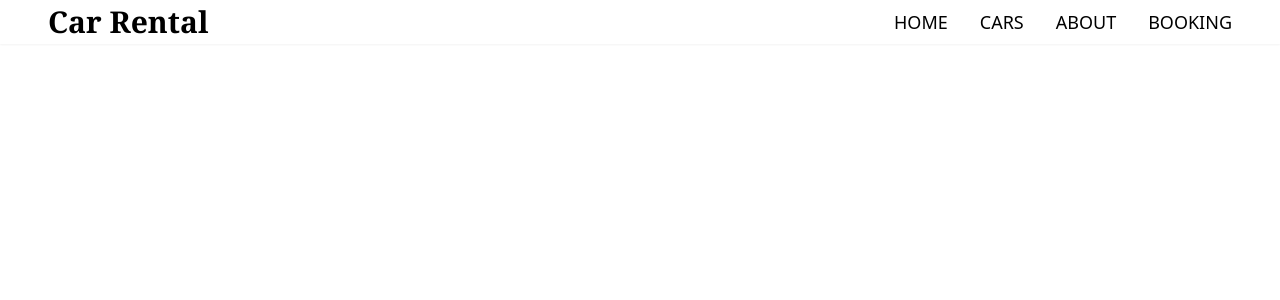
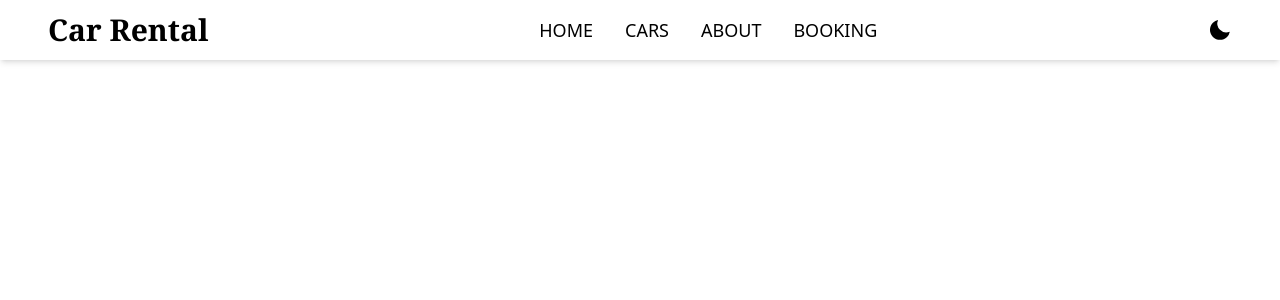
Before and after one commit to habibalamiyawid/car-rental-react, a React (Vite) app: page / in a window 1280 px wide. Shown: the top 300 px of the page. Built offline with nearby package versions, Linux system fonts and the light colour scheme.

Commit message:
dark mode added

```diff
--- a/src/App.jsx
+++ b/src/App.jsx
@@ -1,9 +1,30 @@
-import React from "react";
+import React, { useEffect, useState } from "react";
 import Navbar from "./components/Navbar/Navbar";
+
+
 const App = () => {
+
+  // Dark Mode Feature
+  const [theme, setTheme] = React.useState
+  (
+    localStorage.getItem("theme") ?
+    localStorage.getItem("theme") : "light"
+  );
+
+  const element = document.documentElement;
+  useEffect(() => {
+    if(theme === "dark"){
+      element.classList.add("dark");
+      localStorage.setItem("theme", "dark");
+    }else{
+      element.classList.remove("dark");
+      localStorage.setItem("theme", "light");
+    }
+
+  }, [theme]);
   return (
     <div>
-      <Navbar/>
+      <Navbar theme={theme} setTheme={setTheme}/>
 
     </div>
   )
--- a/src/components/Navbar/Navbar.jsx
+++ b/src/components/Navbar/Navbar.jsx
@@ -1,4 +1,5 @@
-import React from 'react'
+import React from 'react';
+import { BiSolidMoon, BiSolidSun } from "react-icons/bi";
 
 const NavLinks=
 [
@@ -24,9 +25,9 @@ const NavLinks=
   },
 
 ]
-const Navbar = () => {
+const Navbar = ({theme, setTheme}) => {
   return (
-    <nav className="shadow-sm">
+    <nav className="shadow-md bg-white dark:bg-dark dark:text-white ">
       <div className="container">
         <div className="flex justify-between items-center">
            <div>
@@ -35,8 +36,8 @@ const Navbar = () => {
            <div className="hidden md:block">
               <ul className="flex items-center gap-8">
                 {NavLinks.map((data)=>(
-                  <li key={data.id}>
-                  <a className="inline-block py-2 hover:border-b-2 hover:text-primary
+                  <li key={data.id} className='py-4'>
+                  <a className="py-2 hover:border-b-2 hover:text-primary
                   hover:border-primary transition-colors duration-500 text-lg font medium"
                   href={data.link}>
                     {data.name}
@@ -47,6 +48,18 @@ const Navbar = () => {
 
               </ul>
            </div>
+            <div>
+              {
+                theme==="dark"?
+                 (<BiSolidSun
+                 onClick={() => setTheme("light")}
+                  className='text-2xl'/>)
+                :
+                (<BiSolidMoon
+                onClick={() => setTheme("dark")}
+                  className='text-2xl'/>)
+              }
+            </div>
         </div>
 
       </div>
```
